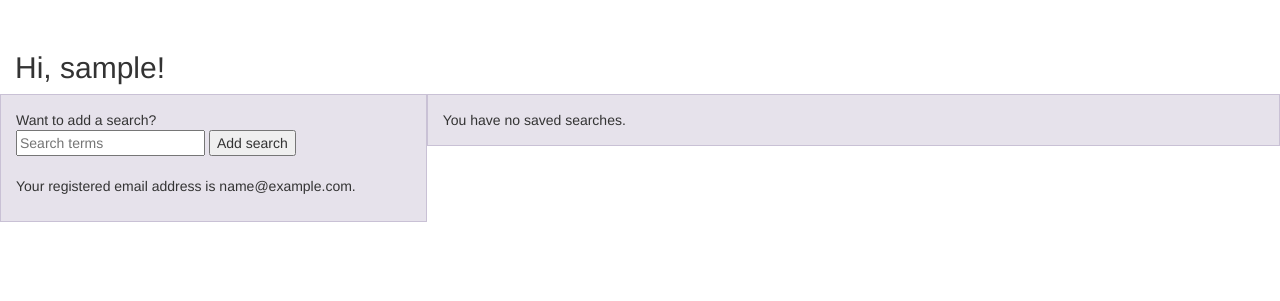
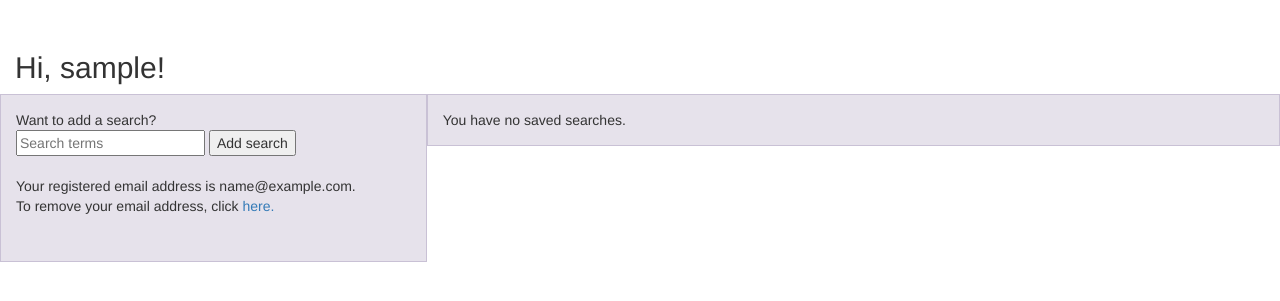
Before and after one commit to annyanich/mensa-tracker, a Flask app: page /index.html in a window 1280 px wide. Shown: the part 218-519 px from the top of the page. Run offline with Flask 2, Linux system fonts and the light colour scheme; the visitor is signed in with stand-in values (Sample User, id 1); data comes from the database, SQL or seed files in the repository; data that the repository does not hold is empty; parts of the project's set-up code (start-up, migrations or seed data) failed here and were passed over; some libraries are stand-ins or nearby versions.

Commit message:
Allow users to remove their email addresses from their accounts.
index.html: Add link to remove email address.

oauth.py: Implement revoke_email_permission(user_id). Use requests
library to manually perform an HTTP DELETE request to
"/me/permissions/email" in Facebook's Graph API, thereby giving up
access to the user's email address.

views.py: Implement delete_email_address() route, which deletes the
user's email from our database and tries to revoke the email permission
in Facebook.

```diff
--- a/app/templates/index.html
+++ b/app/templates/index.html
@@ -100,7 +100,8 @@
             <p>I need your email address to send email alerts to you.
             </p><br>
           {% else %}
-            <p>Your registered email address is {{ current_user.email }}.
+            <p>Your registered email address is {{ current_user.email }}.<br>
+            To remove your email address, click <a href="{{ url_for('delete_email_address') }}">here.</a></p><br>
           {% endif %}
         </div>
         <div class="col-lg-8">
--- a/app/views.py
+++ b/app/views.py
@@ -6,6 +6,7 @@ from flask import redirect, url_for, flash, render_template, request
 from flask.ext.login import current_user, login_user, logout_user
 
 import datetime
+import re
 
 
 @lm.user_loader
@@ -114,3 +115,25 @@ def delete_search(search_id):
     db.session.commit()
     flash('Deleted search: %r' % search.search_terms)
     return redirect(url_for('index'))
+
+
+@app.route('/delete_email_address')
+def delete_email_address():
+
+    if current_user.is_anonymous:
+        flash('You need to be logged in to do that')
+        return redirect(url_for('index'))
+
+    current_user.email = None
+    db.session.commit()
+
+    oauth = OAuthSignIn.get_provider('facebook')
+    user_id = re.findall('\d+', current_user.social_id)[0]  # Strip out the 'facebook$' at the start of the id
+    permission_revoked = oauth.revoke_email_permission(user_id)
+
+    if not permission_revoked:
+        flash('There was a problem giving up the permission to access your email address.  '
+              'It may be re-added to your account here the next time you sign in.  '
+              'To permanently remove it, please use your privacy settings in Facebook.')
+
+    return redirect(url_for('index'))
```
Also changed, not shown: app/oauth.py (+18 -0 lines).
